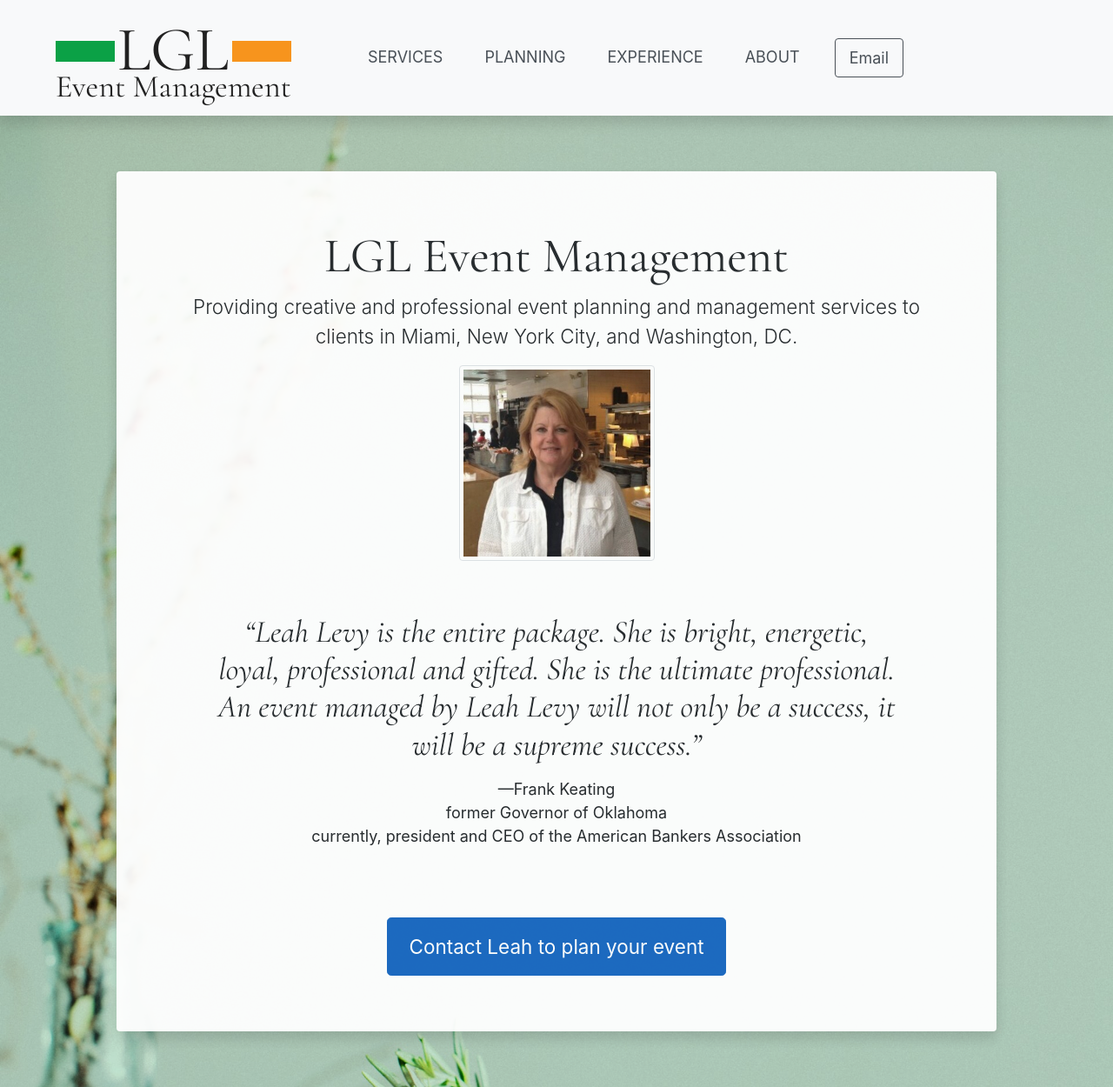
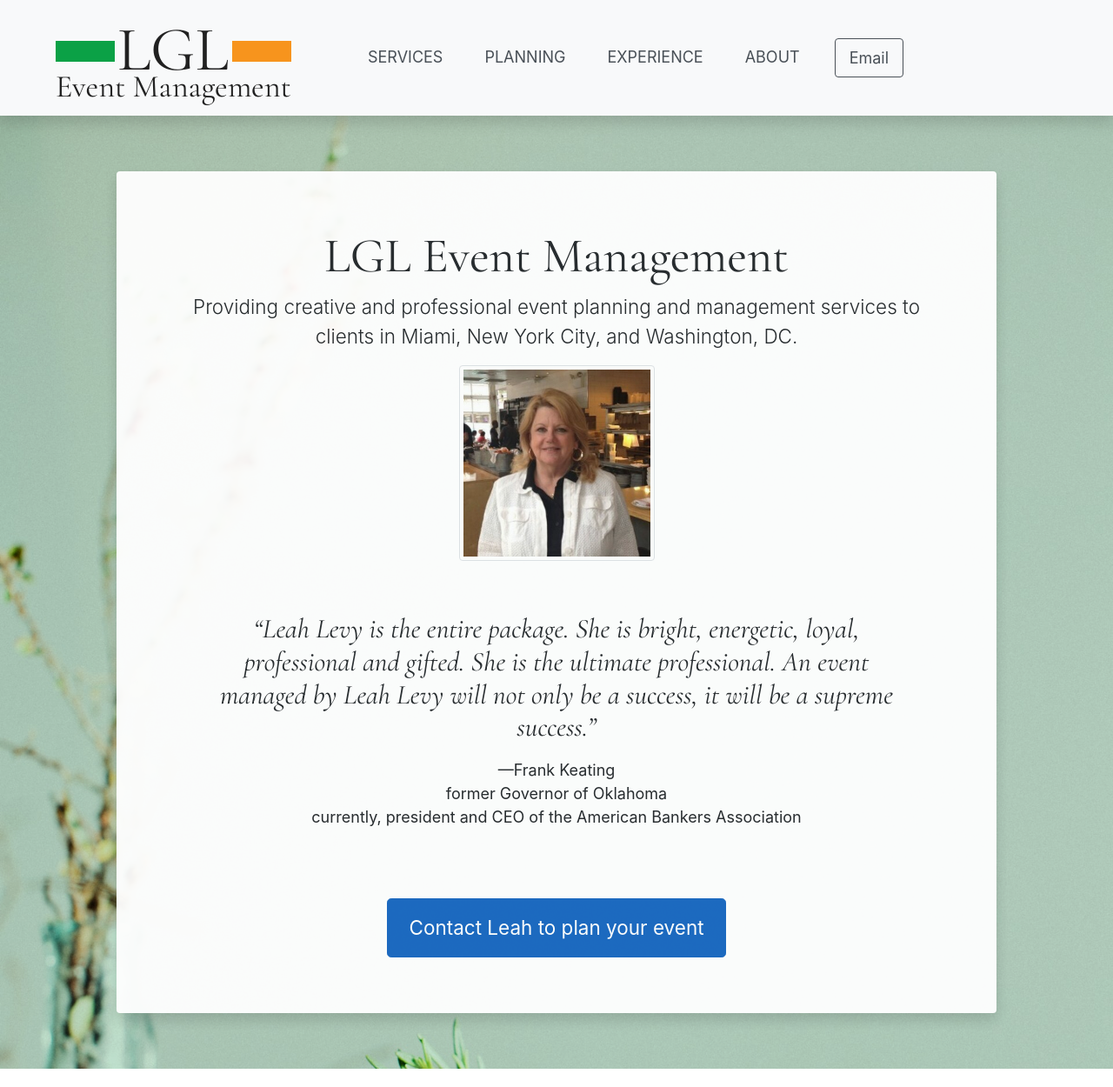
Before and after one commit to pglevy/lglem, a Jekyll site: the page built from index.md, in a window 1280 px wide. Shown: the whole page at 87% size. Built offline with Jekyll 4.4.1, drawn with Linux system fonts in a browser that asks for light colours; some web fonts are replaced; after the commit the page ends 1229 px from its top, so only the background shows below that.

Commit message:
change quote size on home page

```diff
--- a/_layouts/default.html
+++ b/_layouts/default.html
@@ -26,7 +26,7 @@
             <img alt="Photo of Leah Levy" src="assets/img/leah-2.jpg" class="img-thumbnail" width="225">
             </div>
 
-            <blockquote class="p-6 text-center"><span class="h2 font-italic">“Leah Levy is the entire package. She is bright, energetic, loyal, professional and gifted. She is the ultimate professional. An event managed by Leah Levy will not only be a success, it will be a supreme success.”</span>
+            <blockquote class="p-6 text-center"><span class="h3 font-italic">“Leah Levy is the entire package. She is bright, energetic, loyal, professional and gifted. She is the ultimate professional. An event managed by Leah Levy will not only be a success, it will be a supreme success.”</span>
               <p class="mt-3">—Frank Keating<br>
                 former Governor of Oklahoma<br>
                 currently, president and CEO of the American Bankers Association</p>
```
